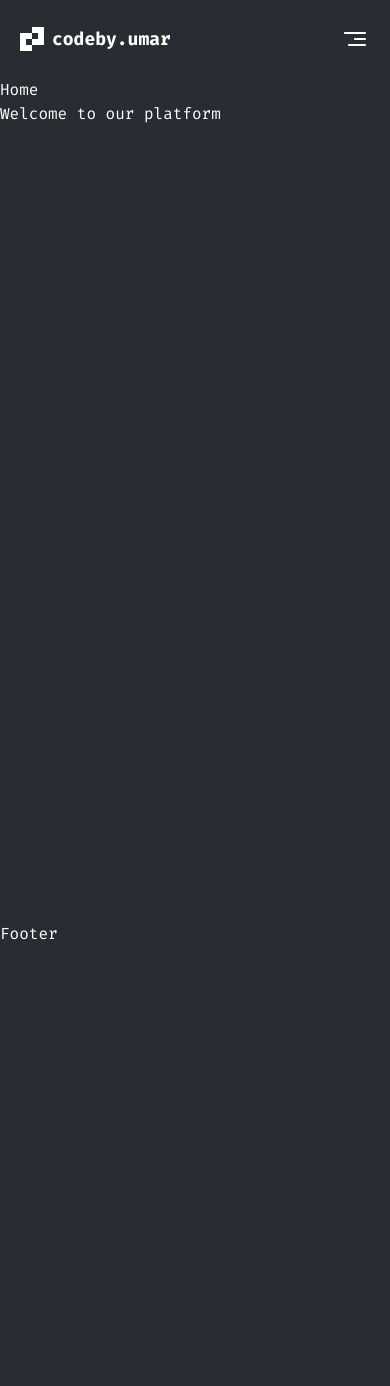
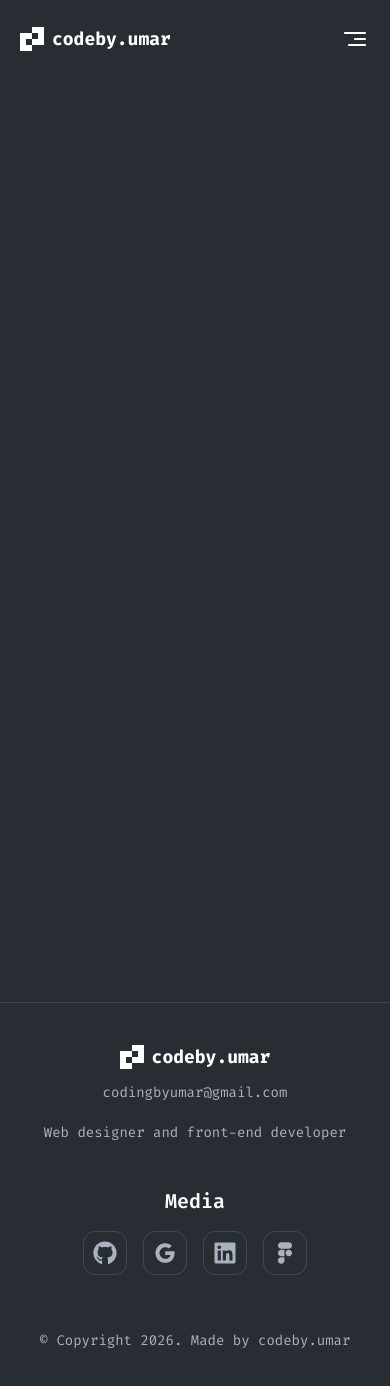
Before and after one commit to codeby-umar/codeby.umar, a React (Vite) app: page / in a window 390 px wide. Shown: the top 1386 px of the page. Before the commit the page ends 946 px from the top, so only its background shows below. Built offline with nearby package versions, Linux system fonts and the light colour scheme.

Commit message:
footer create

```diff
--- a/src/components/layout/Footer.jsx
+++ b/src/components/layout/Footer.jsx
@@ -1,9 +1,110 @@
-import React from 'react'
+import { Link } from "react-router-dom";
+import logo from "../../../public/umar.svg";
+import { useTranslation } from "react-i18next";
+import { FaGithub, FaLinkedin } from "react-icons/fa";
+import { CgFigma } from "react-icons/cg";
+import { AiOutlineGoogle } from "react-icons/ai";
 
 function Footer() {
+  const { t } = useTranslation();
+
+  const socialClass =
+    "group flex h-11 w-11 items-center justify-center rounded-xl border border-[#ABB2BF]/20  text-[#ABB2BF]  duration-300  hover:border-[#C778DD] hover:text-[#C778DD] ";
+
   return (
-    <div>Footer</div>
-  )
+    <footer className="mt-20 border-t border-[#ABB2BF]/20">
+      <div className="container py-10 md:py-12">
+        <div className="flex flex-col gap-10 md:flex-row md:items-start md:justify-between">
+          <div className="max-w-xl text-center md:text-left">
+            <div className="mb-4 flex flex-col items-center gap-3 sm:flex-row sm:justify-center md:justify-start">
+              <Link
+                className="flex items-center gap-2 transition duration-300 hover:opacity-90"
+                to="/"
+              >
+                <img className="h-6 w-auto" src={logo} alt="logo icons" />
+                <span className="text-lg font-bold text-white">
+                  codeby.umar
+                </span>
+              </Link>
+
+              <a
+                className="text-sm text-[#ABB2BF] transition duration-300 hover:text-[#C778DD]"
+                href="mailto:codingbyumar@gmail.com"
+              >
+                codingbyumar@gmail.com
+              </a>
+            </div>
+
+            <p className="text-sm leading-7 text-[#ABB2BF] sm:text-base">
+              {t("footer.description")}
+            </p>
+          </div>
+
+          <div className="text-center md:text-right">
+            <h2 className="mb-4 text-xl font-semibold text-white sm:text-2xl">
+              {t("footer.media")}
+            </h2>
+
+            <div className="flex flex-wrap items-center justify-center gap-4 md:justify-end">
+              <a
+                className={socialClass}
+                href="https://github.com/"
+                target="_blank"
+                rel="noreferrer"
+                aria-label="GitHub"
+              >
+                <FaGithub
+                  size={24}
+                  className="transition-transform duration-300 "
+                />
+              </a>
+
+              <a
+                className={socialClass}
+                href="mailto:codingbyumar@gmail.com"
+                aria-label="Google"
+              >
+                <AiOutlineGoogle
+                  size={26}
+                  className="transition-transform duration-300 "
+                />
+              </a>
+
+              <a
+                className={socialClass}
+                href="https://linkedin.com/"
+                target="_blank"
+                rel="noreferrer"
+                aria-label="LinkedIn"
+              >
+                <FaLinkedin
+                  size={24}
+                  className="transition-transform duration-300 "
+                />
+              </a>
+
+              <a
+                className={socialClass}
+                href="https://figma.com/"
+                target="_blank"
+                rel="noreferrer"
+                aria-label="Figma"
+              >
+                <CgFigma
+                  size={26}
+                  className="transition-transform duration-300 "
+                />
+              </a>
+            </div>
+          </div>
+        </div>
+
+        <p className="mt-14 text-center text-sm text-[#ABB2BF] sm:text-base">
+          {t("footer.umar")}
+        </p>
+      </div>
+    </footer>
+  );
 }
 
-export default Footer
+export default Footer;
--- a/src/components/layout/Navbar.jsx
+++ b/src/components/layout/Navbar.jsx
@@ -101,11 +101,11 @@ function Navbar() {
               </button>
             </div>
 
-            <ul className="flex flex-col gap-5">
+            <ul className="flex justify-center py-[30%] items-center flex-col gap-8">
               <li className="animate-[fadeUp_.4s_ease-out]">
                 <NavLink
                   to="/"
-                  className="text-xl"
+                  className="text-3xl"
                   onClick={() => setIsOpen(false)}
                 >
                   <span className="text-[#C778DD]">#</span>
@@ -116,7 +116,7 @@ function Navbar() {
               <li className="animate-[fadeUp_.5s_ease-out]">
                 <NavLink
                   to="/works"
-                  className="text-xl"
+                  className="text-3xl"
                   onClick={() => setIsOpen(false)}
                 >
                   <span className="text-[#C778DD]">#</span>
@@ -127,7 +127,7 @@ function Navbar() {
               <li className="animate-[fadeUp_.6s_ease-out]">
                 <NavLink
                   to="/about"
-                  className="text-xl"
+                  className="text-3xl"
                   onClick={() => setIsOpen(false)}
                 >
                   <span className="text-[#C778DD]">#</span>
@@ -138,7 +138,7 @@ function Navbar() {
               <li className="animate-[fadeUp_.7s_ease-out]">
                 <NavLink
                   to="/contact"
-                  className="text-xl"
+                  className="text-3xl"
                   onClick={() => setIsOpen(false)}
                 >
                   <span className="text-[#C778DD]">#</span>
--- /dev/null
+++ b/src/components/others/HeroSection.jsx
@@ -0,0 +1,11 @@
+import React from 'react'
+
+function HeroSection() {
+  return (
+     <section>
+
+     </section>
+  )
+}
+
+export default HeroSection
--- a/src/messages/en.json
+++ b/src/messages/en.json
@@ -5,9 +5,16 @@
     "about" : "about-me",
     "contacts" : "contacts"
   },
+   "footer" : {
+      "description" : "Web designer and front-end developer",
+      "media" : "Media",
+      "umar" : "© Copyright 2026. Made by codeby.umar"
+   },
   "home": {
-    "title": "Home",
-    "description": "Welcome to our platform"
+    "title": "Muhammad Umar is a web designer and front-end developer",
+    "description": "He crafts responsive websites where technologies meet creativity",
+    "button" : "Contact me !!",
+    "img" : "Currently working on Portfolio"
   }
 
 }
--- a/src/messages/ru.json
+++ b/src/messages/ru.json
@@ -6,12 +6,15 @@
     "contacts" : "контакты"
   },
   "home": {
-    "title": "Главная страница",
-    "description": "Добро пожаловать на нашу платформу"
+    "title": "Мухаммад Умар — веб-дизайнер и фронтенд-разработчик.",
+    "description": "Он создает адаптивные веб-сайты, где технологии сочетаются с креативностью.",
+    "button" : "Свяжитесь со мной !!",
+    "img" : "В настоящее время работаю над портфолио."
   },
-  "auth": {
-    "login_title": "Вход в систему",
-    "email": "Электронная почта",
-    "password": "Пароль"
-  }
+  "footer" : {
+      "description" : "Веб-дизайнер и фронтенд-разработчик",
+      "media" : "СМИ",
+      "umar" : "© Авторские права 2026. Создано codeby.umar"
+   }
+
 }
--- a/src/messages/uz.json
+++ b/src/messages/uz.json
@@ -5,13 +5,16 @@
     "about" : "men haqimda",
     "contacts" : "kontaktlar"
   },
-  "home": {
-    "title": "Bosh sahifa",
-    "description": "Bizning platformaga xush kelibsiz"
+   "home": {
+    "title": "Muhammad Umar veb-dizayner va front-end dasturchisi",
+    "description": "U texnologiyalar ijodkorlik bilan uchrashadigan sezgir veb-saytlarni yaratadi",
+    "button" : "Men bilan bog'laning!!",
+    "img" : "Hozirda Portfolio ustida ishlamoqda"
   },
-  "auth": {
-    "login_title": "Tizimga kirish",
-    "email": "Email",
-    "password": "Parol"
-  }
+  "footer" : {
+      "description" : "Veb-dizayner va front-end dasturchisi",
+      "media" : "Ijtimoiy tarmoqlar",
+      "umar" : "© Mualliflik huquqi 2026. Codeby.umar tomonidan yaratilgan"
+   }
+
 }
--- a/src/pages/Home.jsx
+++ b/src/pages/Home.jsx
@@ -1,11 +1,11 @@
 import { useTranslation } from "react-i18next"
+import HeroSection from "../components/others/HeroSection";
 
 function Home() {
   const {t} = useTranslation();
   return (
     <div className="h-screen">
-       <h1>{t('home.title')}</h1>
-        <p>{t('home.description')}</p>
+       <HeroSection/>
     </div>
   )
 }
```
